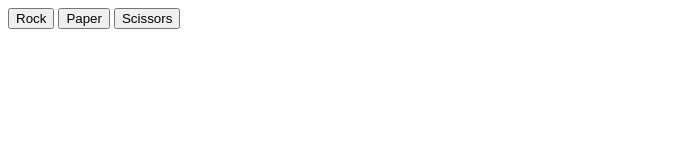
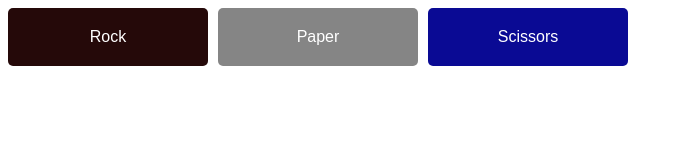
Before and after one commit to frogsforjp/odin-rock-paper-scissors, a plain HTML site: page index.html in a window 1280 px wide. Shown: the whole page, without its empty margins (0-683 px from the left). Drawn offline with Linux system fonts and the light colour scheme.

Commit message:
feat: Add styles.css for buttons and text styling

```diff
--- a/index.html
+++ b/index.html
@@ -4,9 +4,10 @@
         <meta charset="UTF-8">
         <meta name="viewport" content="width=device-width, initial-scale=1.0">
         <title>Rock Paper Scissors Game</title>
+        <link rel="stylesheet" href="styles.css">
     </head>
     <body>
-        <div>
+        <div class="btn-container">
             <button class="btn rock">Rock</button>
             <button class="btn paper">Paper</button>
             <button class="btn scissors">Scissors</button>
--- /dev/null
+++ b/styles.css
@@ -0,0 +1,34 @@
+.btn {
+    flex-shrink: 1;
+    flex-wrap: nowrap;
+    flex-basis: 200px;
+
+    color: white;
+    padding: 20px 20px;
+    border: none;
+    border-radius: 5px;
+    font-size: 16px;
+    cursor: pointer;
+    transition: background-color 0.3s ease;
+}
+
+.btn-container {
+    display: flex;
+    gap: 10px;
+}
+
+.rock {
+    background-color: rgb(37, 9, 9);
+}
+
+.paper {
+    background-color: rgb(133, 133, 133);
+}
+
+.scissors {
+    background-color: rgb(10, 10, 148);
+}
+
+.results {
+    font-size: large;
+}
```
